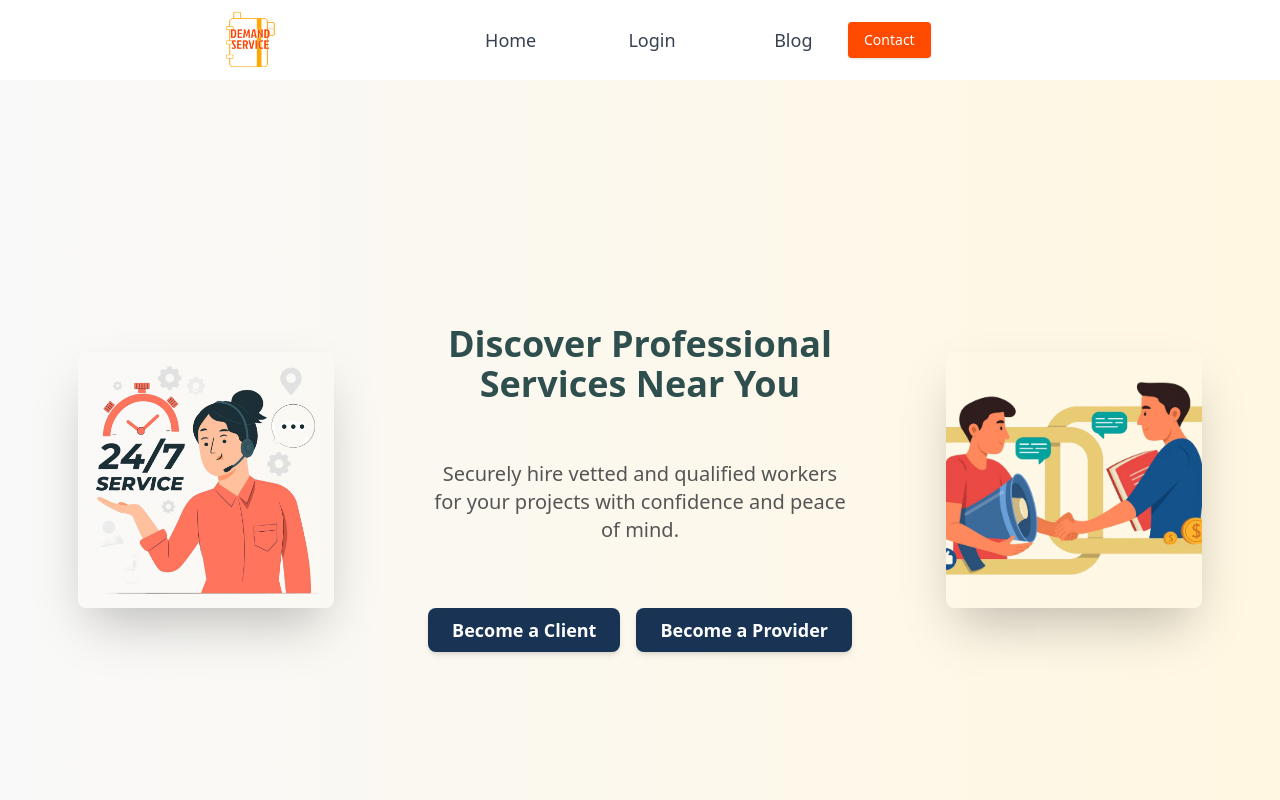
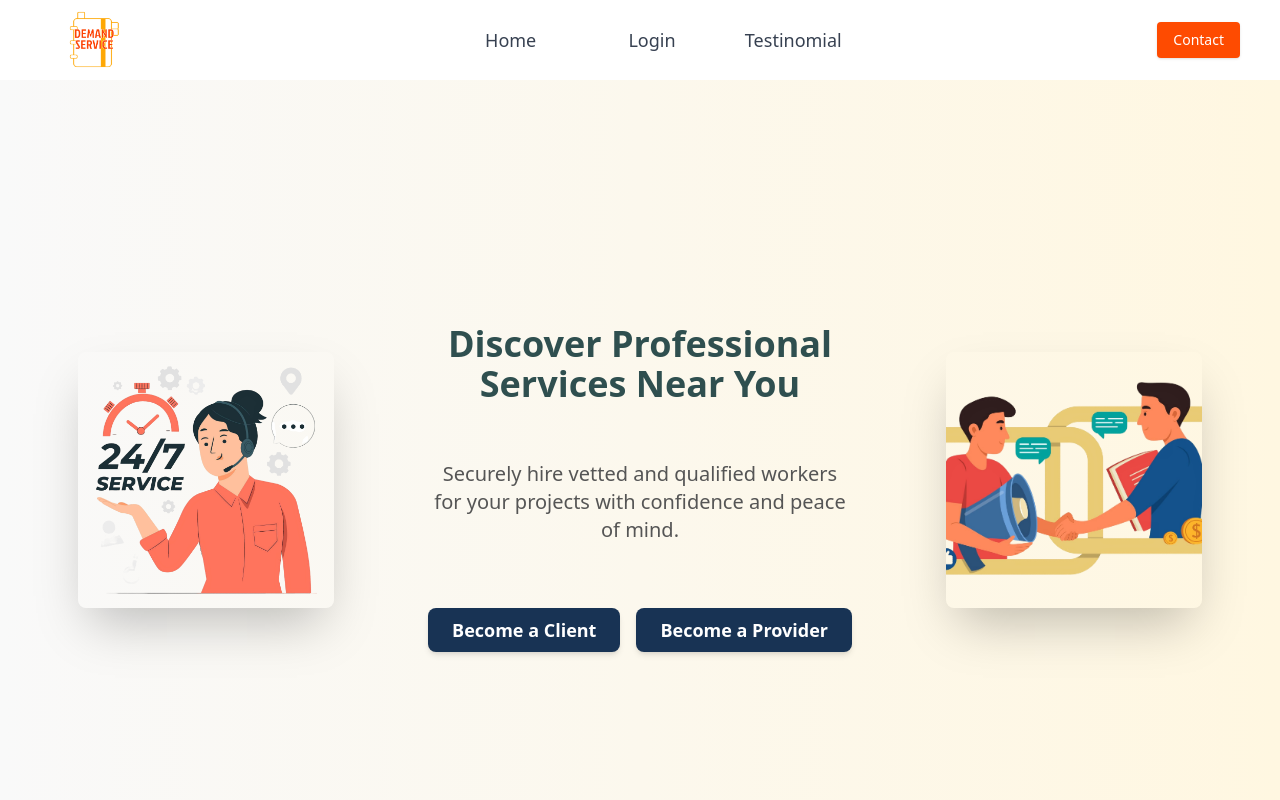
Before and after one commit to aaradhayasingh811/On_demand_service, a React (Vite) app in the folder frontend/: page / in a window 1280 px wide. Shown: the top 800 px of the page. Built offline with nearby package versions, Linux system fonts and the light colour scheme.

Commit message:
fix: correct spelling of 'Testimonials' and adjust padding in Testinomial component

```diff
--- a/frontend/src/component/Navbar.jsx
+++ b/frontend/src/component/Navbar.jsx
@@ -6,7 +6,7 @@ const Navbar = () => {
   return (
     <nav className="flex flex-col sm:flex-row justify-between items-center bg-white shadow-md p-2">
       {/* Logo Section */}
-      <div className="flex items-center justify-center sm:ms-14">
+      <div className="flex items-center justify-between sm:ms-14">
         <img src={logo} alt="Logo" className="w-16 h-16 mr-4" />
         <Link
           to="/"
@@ -40,12 +40,12 @@ const Navbar = () => {
           to="/blog"
           className="text-lg font-medium text-center text-gray-700 hover:text-[#fe4b01] transition"
         >
-          Blog
+          Testinomial
         </Link>
       </div>
 
       {/* Contact Button */}
-      <div className="hidden sm:flex sm:me-8">
+      <div className="hidden sm:flex justify-end sm:me-8">
         <Link
           to="/"
           className="bg-[#fe4b01] text-white text-center text-sm font-medium py-2 px-4 rounded shadow hover:bg-[#e44301] transition w-max"
--- a/frontend/src/component/Testinomial.jsx
+++ b/frontend/src/component/Testinomial.jsx
@@ -6,7 +6,7 @@ const Testinomial = () => {
     <>
       <section className="testimonials bg-gradient-to-r from-[#f9f9f9] to-[#fff7e1]">
         <h1 className="heading text-5xl text-center font-[700] text-[#2f4f4f] py-4">Testimonials 📋</h1>
-        <section className="container p-12">
+        <section className="container sm:p-12 p-4">
           <div className="item item1 rounded-lg shadow-xl transform transition-transform duration-300 hover:translate-y-[-5px] hover:shadow-2xl">
             <img
               src="https://img.freepik.com/free-photo/picture-dissatisfied-grumpy-young-afro-american-woman-with-long-straight-hair-expressing-her-disagreement-keeping-arms-folded-looking-with-serious-skeptical-facial-expression_344912-1026.jpg?uid=R156714607&ga=GA1.1.1646366203.1721816203&semt=ais_incoming"
```
